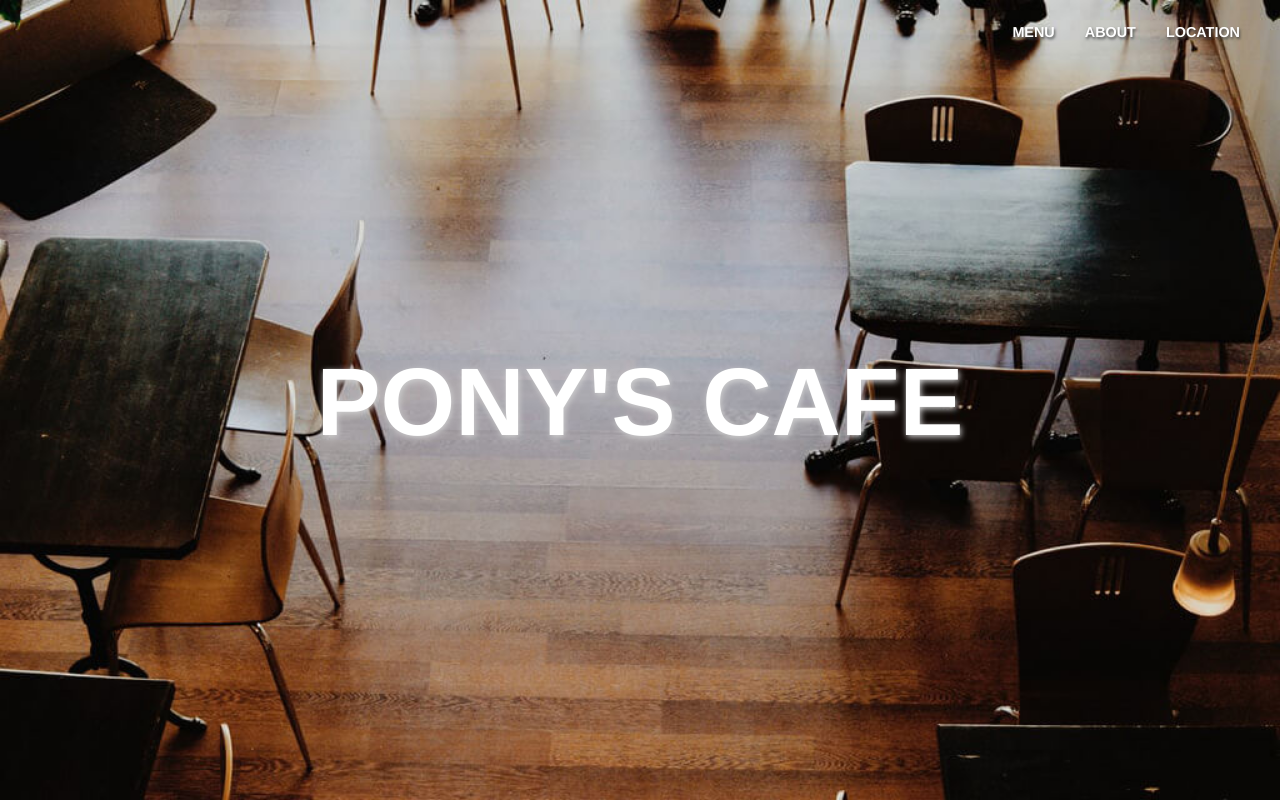
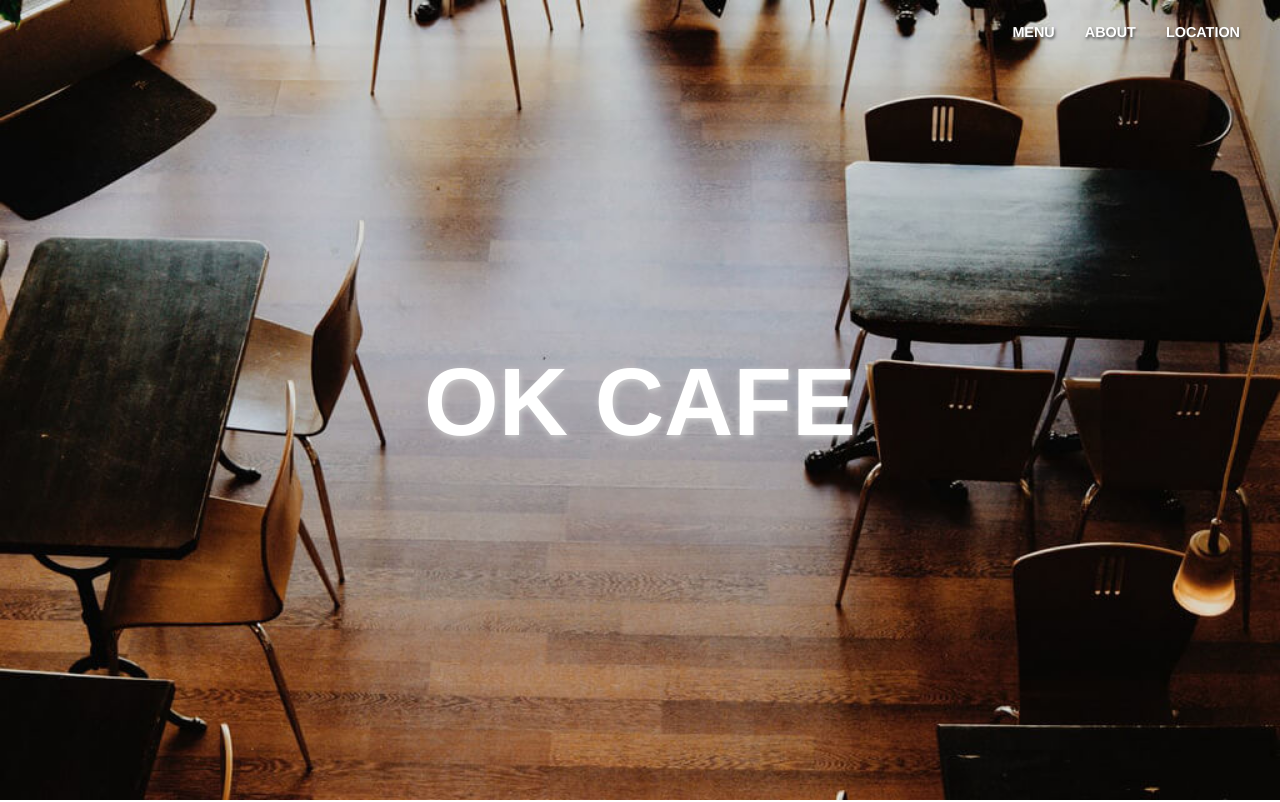
Before and after one commit to okaken2022/store_site_cafe, a plain HTML site: page index.html in a window 1280 px wide. Shown: the top 802 px of the page. Drawn offline with Linux system fonts and the light colour scheme; some packages are replaced by stand-ins of ours.

Commit message:
Update index.html

```diff
--- a/index.html
+++ b/index.html
@@ -19,7 +19,7 @@
         <li><a href="#location">LOCATION</a></li>
       </ul>
     </nav>
-    <h1>PONY'S CAFE</h1>
+    <h1>OK CAFE</h1>
   </header>
   <main>
     <section id="menu">
```
